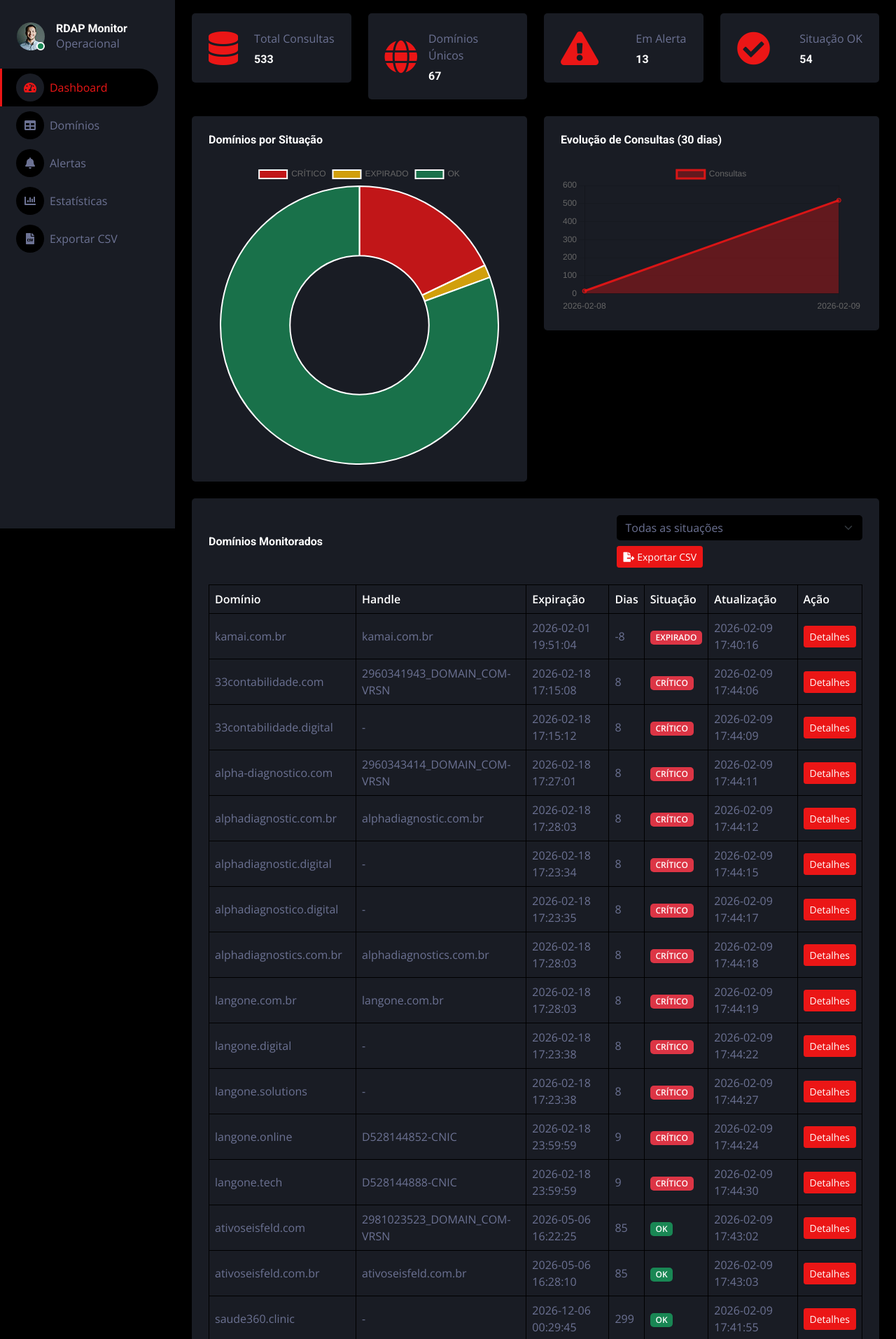
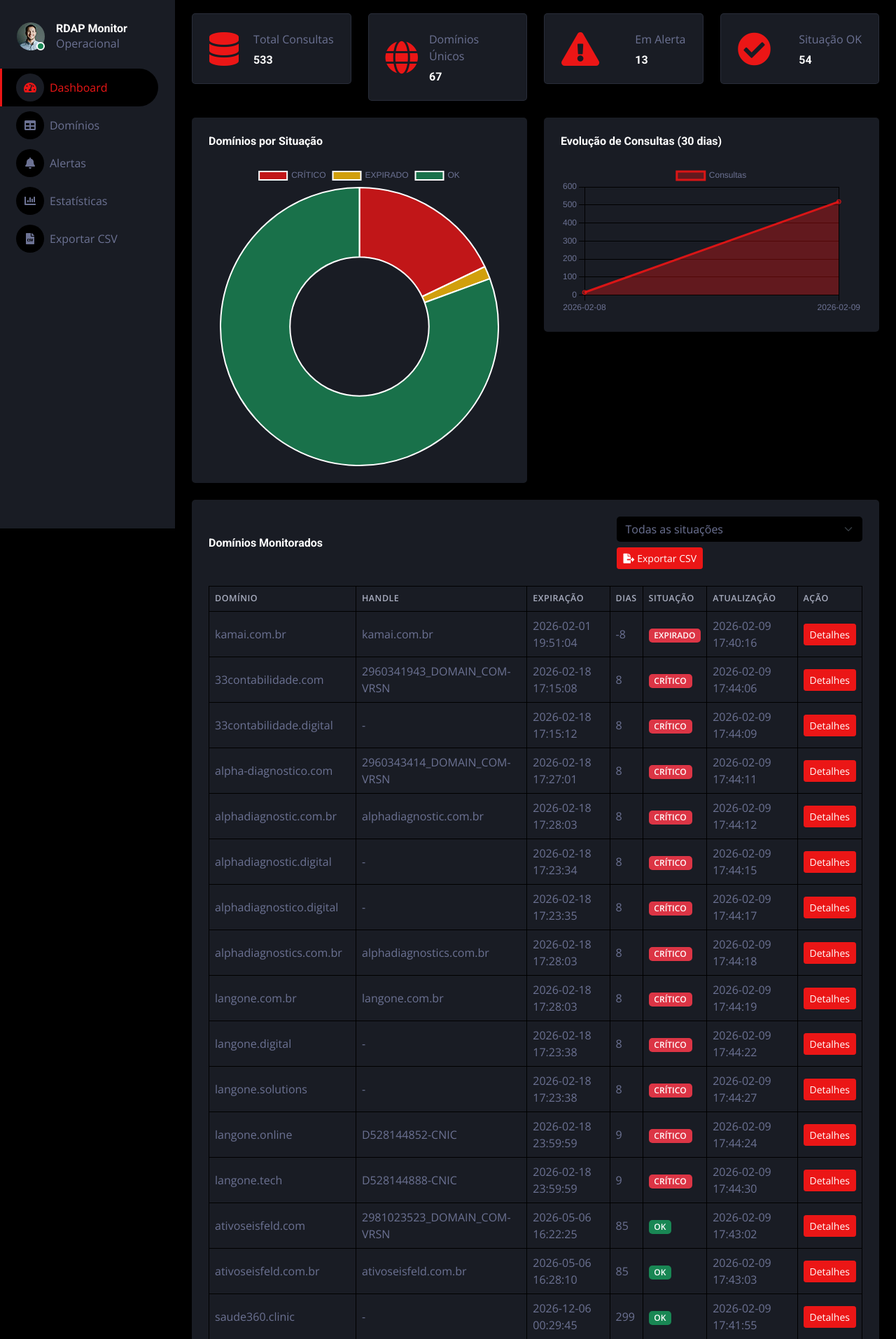
Before and after one commit to cassiomc1/domain-explorer-darkpan, a Flask app: page / in a window 1280 px wide. Shown: the part 45-1958 px from the top of the page at 70% size. Run offline with Flask 3, Linux system fonts and the light colour scheme; data comes from the database, SQL or seed files in the repository; some libraries are stand-ins or nearby versions.

Commit message:
style: refinar fidelidade visual DarkPan no dashboard

```diff
--- a/static/darkpan/css/rdap.css
+++ b/static/darkpan/css/rdap.css
@@ -1,5 +1,15 @@
 #last-update {
     font-size: 0.85rem;
+}
+
+.rdap-metric-card {
+    border: 1px solid rgba(108, 114, 147, 0.2);
+    transition: transform 0.25s ease, border-color 0.25s ease;
+}
+
+.rdap-metric-card:hover {
+    transform: translateY(-2px);
+    border-color: rgba(235, 22, 22, 0.55);
 }
 
 #situacao-filter {
@@ -8,6 +18,29 @@
 
 .rdap-alert-list .list-group-item {
     background-color: #191c24;
+}
+
+.rdap-domain-table thead th {
+    font-size: 0.78rem;
+    letter-spacing: 0.04em;
+    text-transform: uppercase;
+    color: #a8adbf;
+}
+
+.rdap-domain-table tbody td {
+    vertical-align: middle;
+}
+
+.rdap-nav-link {
+    scroll-behavior: smooth;
+}
+
+#dominioModalBody h6 {
+    color: #eb1616;
+}
+
+#dominioModalBody li {
+    color: #d8dbe6;
 }
 
 .modal-content ul {
@@ -22,4 +55,8 @@
     #situacao-filter {
         min-width: 100%;
     }
+
+    .rdap-domain-table {
+        min-width: 760px;
+    }
 }
--- a/static/darkpan/js/rdap-dashboard.js
+++ b/static/darkpan/js/rdap-dashboard.js
@@ -1,5 +1,8 @@
 let chartSituacoes = null;
 let chartEvolucao = null;
+
+Chart.defaults.color = '#6C7293';
+Chart.defaults.borderColor = '#000000';
 
 function escapeHtml(value) {
     if (value === null || value === undefined) {
@@ -156,6 +159,9 @@ async function loadDominioDetails(dominioId) {
     const modalTitle = document.getElementById('dominioModalTitle');
     const modalBody = document.getElementById('dominioModalBody');
 
+    const entidades = (data.entidades || []).map((entidade) => entidade.handle || entidade.nome || '-');
+    const dnssec = (data.dnssec || []).map((item) => item.key_tag || item.algoritmo || item.delegacao_assinada || '-');
+
     modalTitle.textContent = `Detalhes: ${data.dominio?.dominio || ''}`;
     modalBody.innerHTML = `
         <div class="row g-3">
@@ -167,6 +173,12 @@ async function loadDominioDetails(dominioId) {
         <hr class="border-secondary">
         <h6 class="mb-2">Nameservers</h6>
         <ul>${(data.nameservers || []).map((ns) => `<li>${escapeHtml(ns.ldh_name || '-')}</li>`).join('') || '<li>-</li>'}</ul>
+        <hr class="border-secondary">
+        <h6 class="mb-2">Entidades</h6>
+        <ul>${entidades.map((item) => `<li>${escapeHtml(item)}</li>`).join('') || '<li>-</li>'}</ul>
+        <hr class="border-secondary">
+        <h6 class="mb-2">DNSSEC</h6>
+        <ul>${dnssec.map((item) => `<li>${escapeHtml(item)}</li>`).join('') || '<li>-</li>'}</ul>
     `;
 
     const modal = new bootstrap.Modal(document.getElementById('dominioModal'));
@@ -208,6 +220,13 @@ async function loadAll() {
 }
 
 document.addEventListener('DOMContentLoaded', () => {
+    document.querySelectorAll('.rdap-nav-link').forEach((link) => {
+        link.addEventListener('click', () => {
+            document.querySelectorAll('.rdap-nav-link').forEach((item) => item.classList.remove('active'));
+            link.classList.add('active');
+        });
+    });
+
     loadAll().catch((error) => {
         console.error(error);
     });
--- a/templates/index.html
+++ b/templates/index.html
@@ -44,10 +44,10 @@
                 </div>
             </div>
             <div class="navbar-nav w-100">
-                <a href="#" class="nav-item nav-link active"><i class="fa fa-tachometer-alt me-2"></i>Dashboard</a>
-                <a href="#dominios" class="nav-item nav-link"><i class="fa fa-table me-2"></i>Domínios</a>
-                <a href="#alertas" class="nav-item nav-link"><i class="fa fa-bell me-2"></i>Alertas</a>
-                <a href="#stats" class="nav-item nav-link"><i class="fa fa-chart-bar me-2"></i>Estatísticas</a>
+                <a href="#stats" class="nav-item nav-link rdap-nav-link active"><i class="fa fa-tachometer-alt me-2"></i>Dashboard</a>
+                <a href="#dominios" class="nav-item nav-link rdap-nav-link"><i class="fa fa-table me-2"></i>Domínios</a>
+                <a href="#alertas" class="nav-item nav-link rdap-nav-link"><i class="fa fa-bell me-2"></i>Alertas</a>
+                <a href="#stats" class="nav-item nav-link rdap-nav-link"><i class="fa fa-chart-bar me-2"></i>Estatísticas</a>
                 <a href="/api/exportar-csv" class="nav-item nav-link"><i class="fa fa-file-csv me-2"></i>Exportar CSV</a>
             </div>
         </nav>
@@ -75,7 +75,7 @@
         <div class="container-fluid pt-4 px-4" id="stats">
             <div class="row g-4">
                 <div class="col-sm-6 col-xl-3">
-                    <div class="bg-secondary rounded d-flex align-items-center justify-content-between p-4">
+                    <div class="bg-secondary rounded d-flex align-items-center justify-content-between p-4 rdap-metric-card">
                         <i class="fa fa-database fa-3x text-primary"></i>
                         <div class="ms-3">
                             <p class="mb-2">Total Consultas</p>
@@ -84,7 +84,7 @@
                     </div>
                 </div>
                 <div class="col-sm-6 col-xl-3">
-                    <div class="bg-secondary rounded d-flex align-items-center justify-content-between p-4">
+                    <div class="bg-secondary rounded d-flex align-items-center justify-content-between p-4 rdap-metric-card">
                         <i class="fa fa-globe fa-3x text-primary"></i>
                         <div class="ms-3">
                             <p class="mb-2">Domínios Únicos</p>
@@ -93,7 +93,7 @@
                     </div>
                 </div>
                 <div class="col-sm-6 col-xl-3">
-                    <div class="bg-secondary rounded d-flex align-items-center justify-content-between p-4">
+                    <div class="bg-secondary rounded d-flex align-items-center justify-content-between p-4 rdap-metric-card">
                         <i class="fa fa-exclamation-triangle fa-3x text-primary"></i>
                         <div class="ms-3">
                             <p class="mb-2">Em Alerta</p>
@@ -102,7 +102,7 @@
                     </div>
                 </div>
                 <div class="col-sm-6 col-xl-3">
-                    <div class="bg-secondary rounded d-flex align-items-center justify-content-between p-4">
+                    <div class="bg-secondary rounded d-flex align-items-center justify-content-between p-4 rdap-metric-card">
                         <i class="fa fa-check-circle fa-3x text-primary"></i>
                         <div class="ms-3">
                             <p class="mb-2">Situação OK</p>
@@ -152,7 +152,7 @@
                     </div>
                 </div>
                 <div class="table-responsive">
-                    <table class="table text-start align-middle table-bordered table-hover mb-0">
+                    <table class="table text-start align-middle table-bordered table-hover mb-0 rdap-domain-table">
                         <thead>
                         <tr class="text-white">
                             <th>Domínio</th>
```
